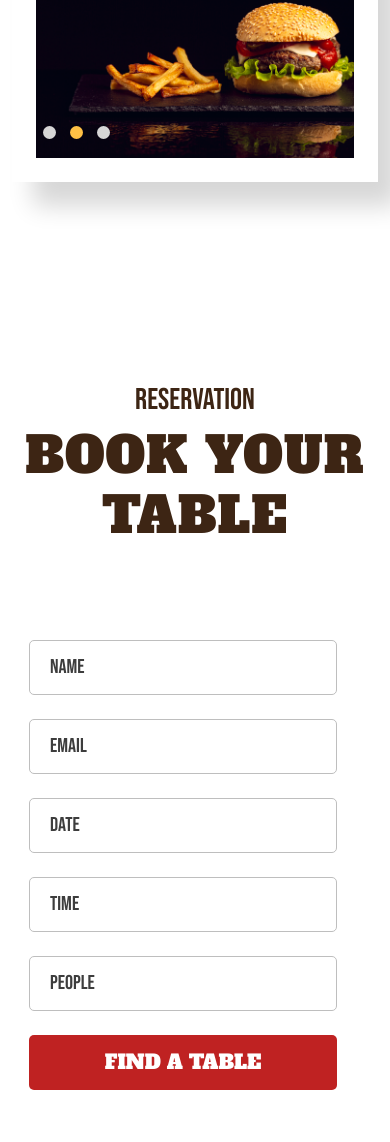
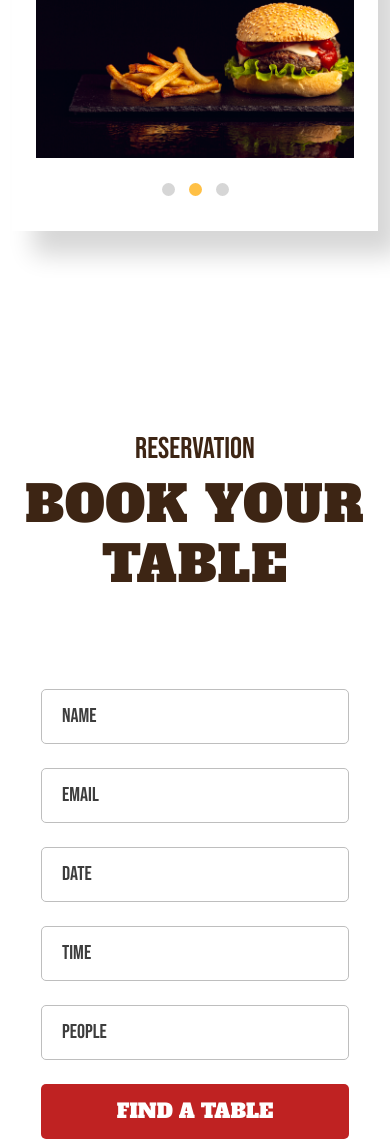
Before and after one commit to alsabur/burger, a plain HTML site: page index.html in a window 390 px wide. Shown: the part 4420-5562 px from the top of the page. Drawn offline with nearby package versions, Linux system fonts and the light colour scheme.

Commit message:
Add files via upload

```diff
--- a/css/responsive.css
+++ b/css/responsive.css
@@ -25,7 +25,10 @@
         font-size: 25px;
     }
 
-
+    .owl-dots{
+        position: unset !important;
+        margin-top: 20px;
+    }
 
     #banner .banner-content span{
         font-size: 20px;
@@ -62,6 +65,10 @@
 
     }
 
+    #reserve input{
+        margin-right: 0!important;
+    }
+
 
     #footer .footer-wrapper{
         height: 100vh;
```
